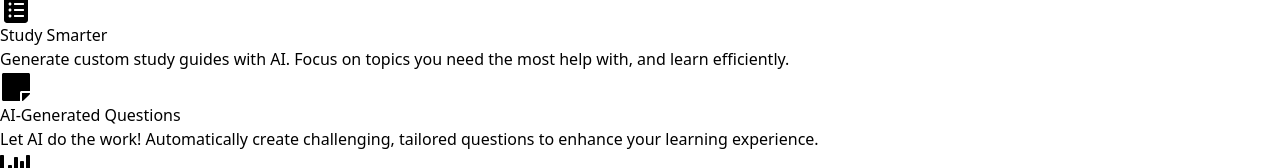
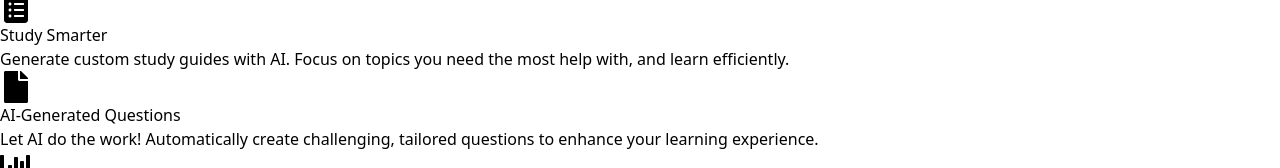
Before and after one commit to aaw3/quizly, a React (Vite) app in the folder frontend/: page / in a window 1280 px wide. Shown: the part 577-745 px from the top of the page. Built offline with nearby package versions, Linux system fonts and the light colour scheme.

Commit message:
updated styling

```diff
--- a/frontend/src/components/LearningCards.tsx
+++ b/frontend/src/components/LearningCards.tsx
@@ -1,7 +1,7 @@
 import {
   FaBookmark,
   FaClipboardList,
-  FaStickyNote,
+  FaFile,
   FaChartBar,
 } from "react-icons/fa";
 
@@ -33,7 +33,7 @@ const LearningCards = () => {
     },
     {
       title: "AI-Generated Questions",
-      icon: <FaStickyNote size={32} className="text-black" />,
+      icon: <FaFile size={32} className="text-black" />,
       bgColor: "bg-blue-500",
       textColor: "text-white",
       content: (
@@ -68,7 +68,7 @@ const LearningCards = () => {
             } ${card.textColor || "text-gray-900"}`}
           >
             {/* Icon and Title */}
-            <div className="text-center mb-6">
+            <div className="text-center">
               <div className="mb-4 flex justify-center">
                 <div className="w-14 h-14 flex items-center justify-center bg-white rounded-full shadow-md">
                   {card.icon}
```
